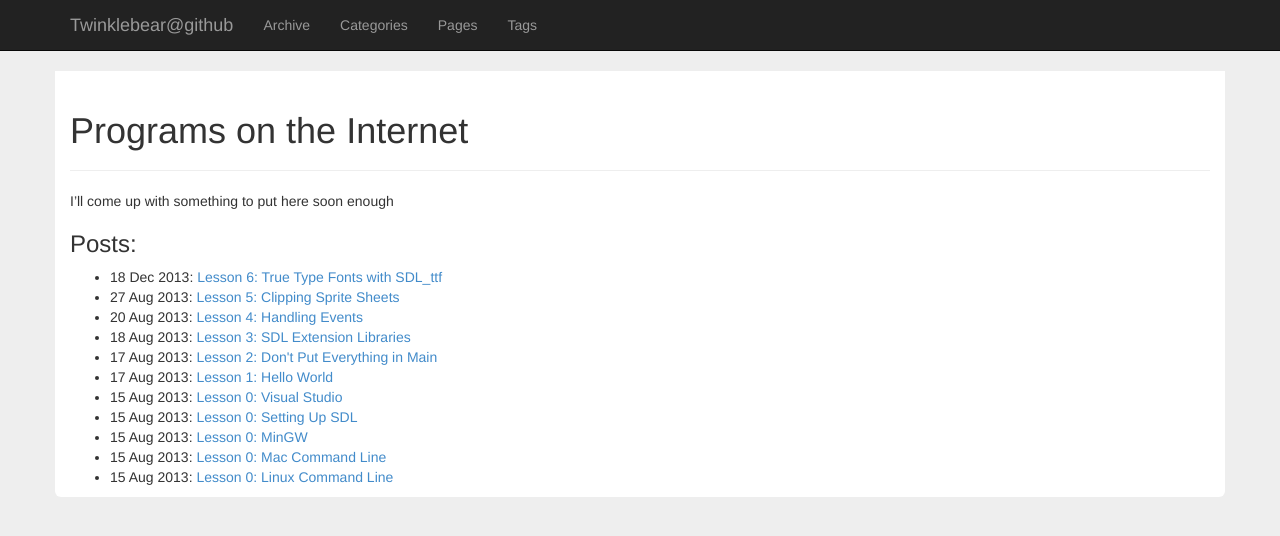
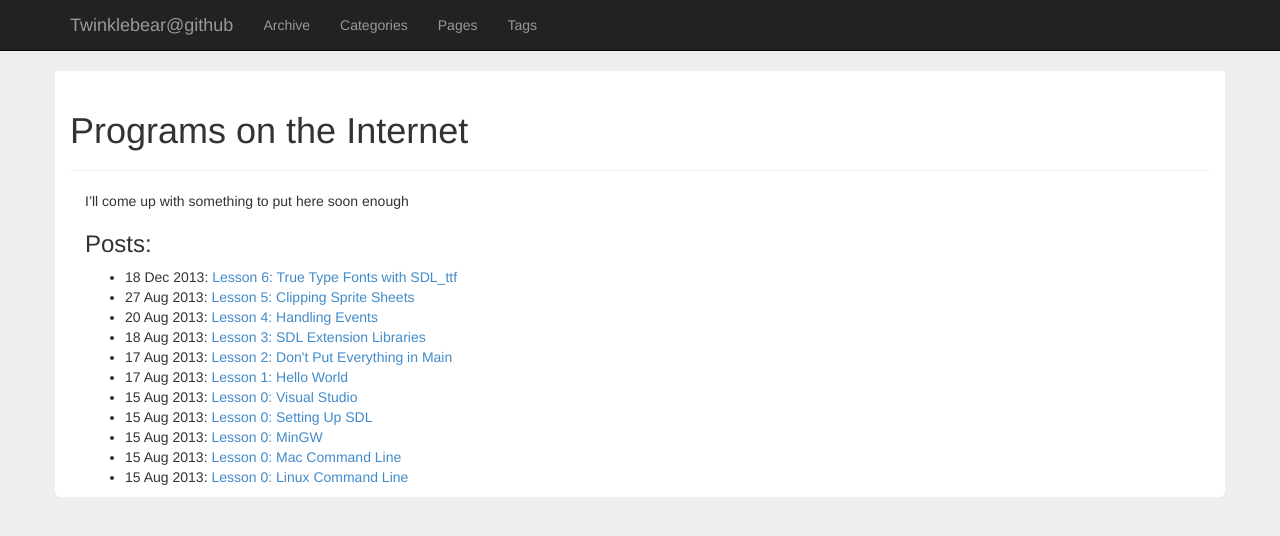
Before and after one commit to Twinklebear/Twinklebear.github.io, a Jekyll site: the page built from index.md, in a window 1280 px wide. Shown: the top 536 px of the page. Built offline with Jekyll 4.4.1, drawn with Linux system fonts in a browser that asks for light colours.

Commit message:
Fixing one last layout issue

```diff
--- a/_includes/themes/bootstrap3/page.html
+++ b/_includes/themes/bootstrap3/page.html
@@ -2,6 +2,6 @@
 	<h1>{{page.title}} <small>{{page.description}}</small></h1>
 </div>
 
-<div>
+<div class="col-md-12">
 	{{content}}
 </div>
```
